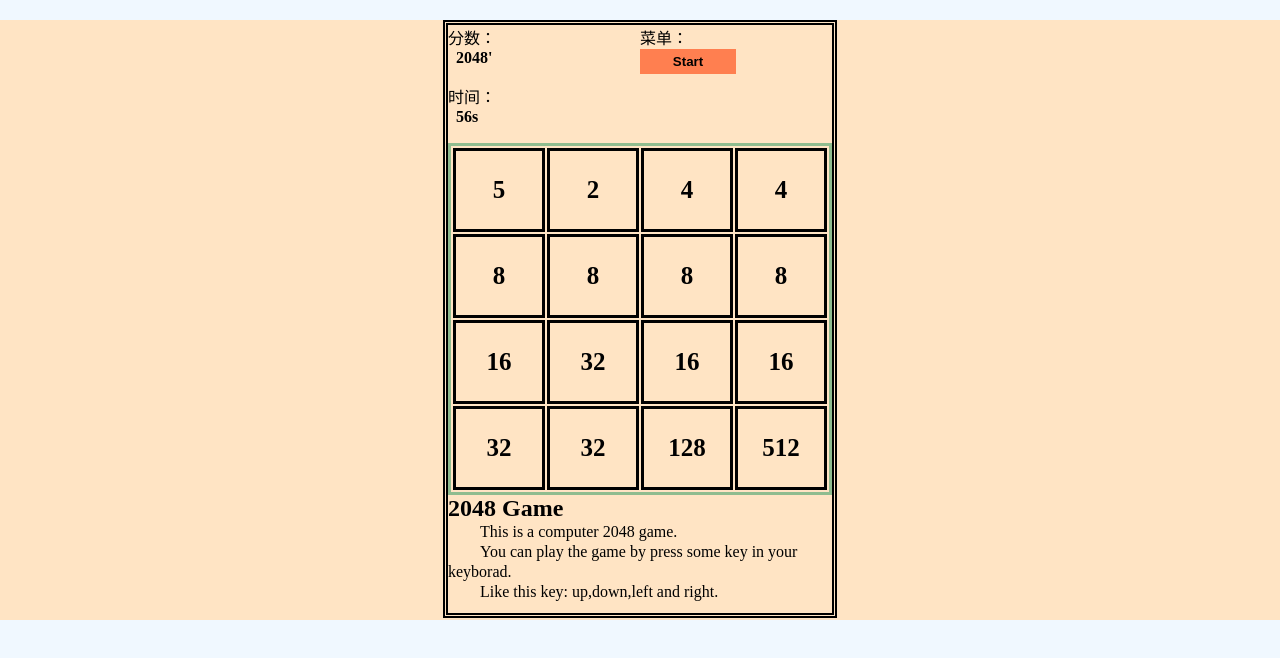
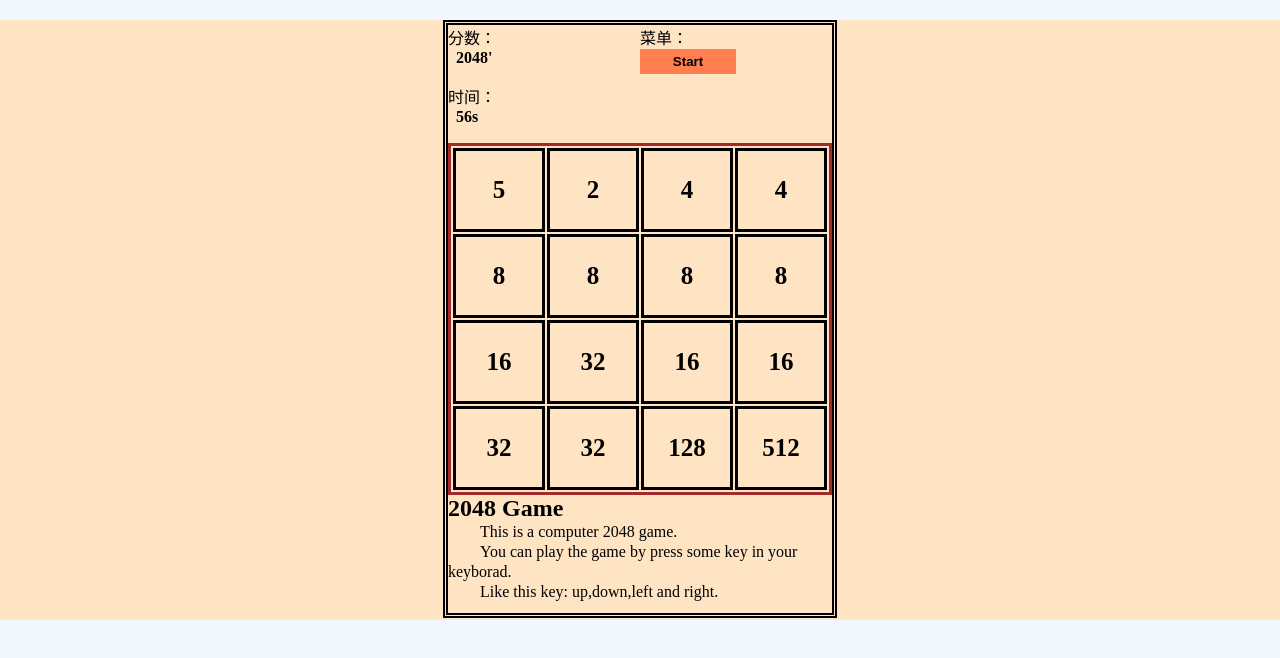
Before and after one commit to ismyblue/web-2048, a plain HTML site: page index.html in a window 1280 px wide. Drawn offline with Linux system fonts and the light colour scheme.

Commit message:
modify game frame color

```diff
--- a/css/style.css
+++ b/css/style.css
@@ -65,7 +65,7 @@ input[type="button"]::-moz-focus-inner {
 #table-game{
     width: 100%;
     height: 100%;
-    border: solid darkseagreen;
+    border: brown solid;
     font-family: "AR PL UKai CN";
     font-weight: 700;
     font-size: 25px;
```
